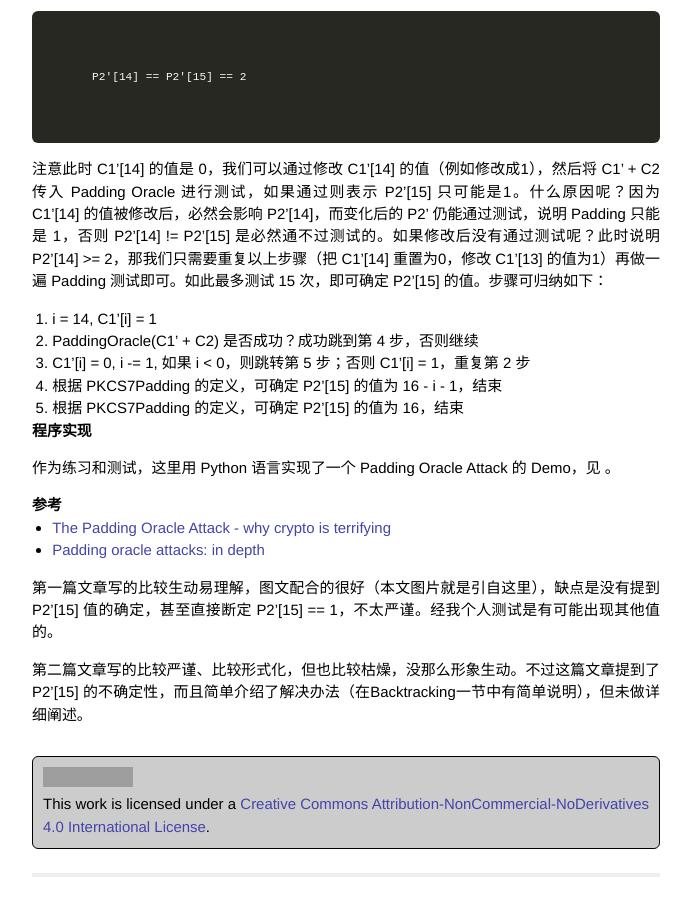
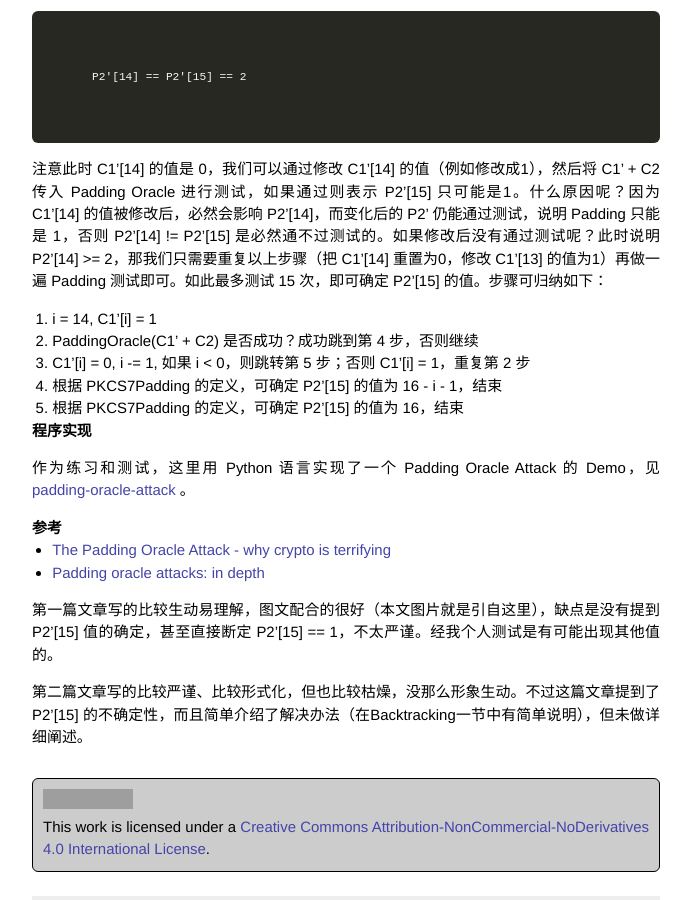
Before and after one commit to mindeng/mindeng.github.io, a Jekyll site: the page built from _posts/2016-05-13-padding-oracle-attack.markdown, in a window 1280 px wide and 900 px high, scrolled down 5429 px. Shown: the whole window, without its empty margins (294-985 px from the left). Built offline with Jekyll 4.4.1, drawn with Linux system fonts in a browser that asks for light colours; before the commit the page ends 6306 px from its top, so only the background shows below that; grey boxes are pictures that could not be loaded.

Commit message:
Trival fixed.

```diff
--- a/_posts/2016-05-13-padding-oracle-attack.markdown
+++ b/_posts/2016-05-13-padding-oracle-attack.markdown
@@ -168,7 +168,7 @@ P2'[14] == P2'[15] == 2
 1. 根据 PKCS7Padding 的定义，可确定 P2'[15] 的值为 16，结束
 
 ## 程序实现
-作为练习和测试，这里用 Python 语言实现了一个 Padding Oracle Attack 的 Demo，见 [](https://github.com/mindeng/crypto-utils/tree/master/padding-oracle-attack) 。
+作为练习和测试，这里用 Python 语言实现了一个 Padding Oracle Attack 的 Demo，见 [padding-oracle-attack](https://github.com/mindeng/crypto-utils/tree/master/padding-oracle-attack) 。
 
 ## 参考
 
```
